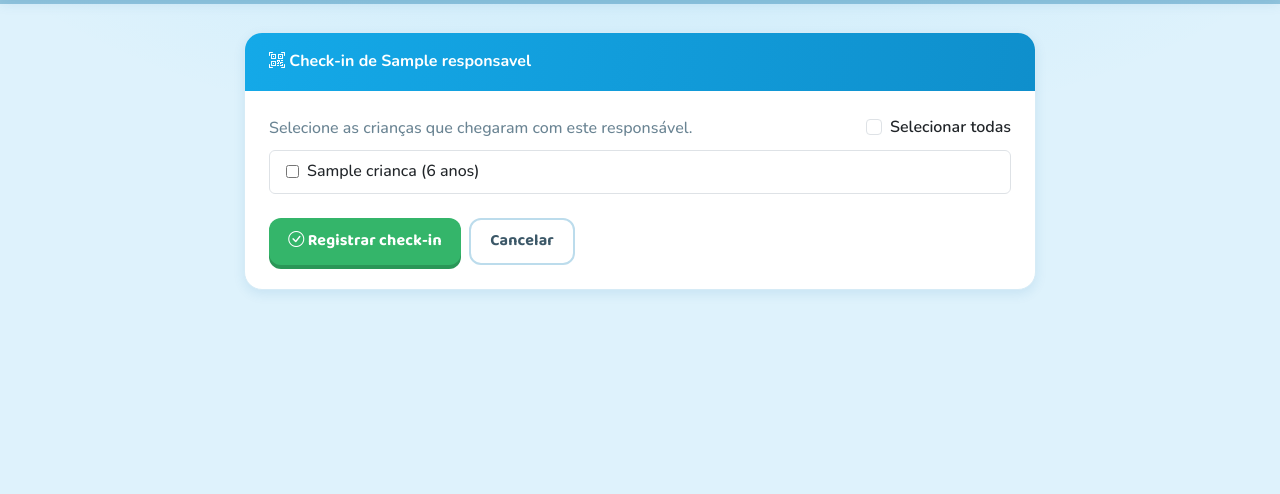
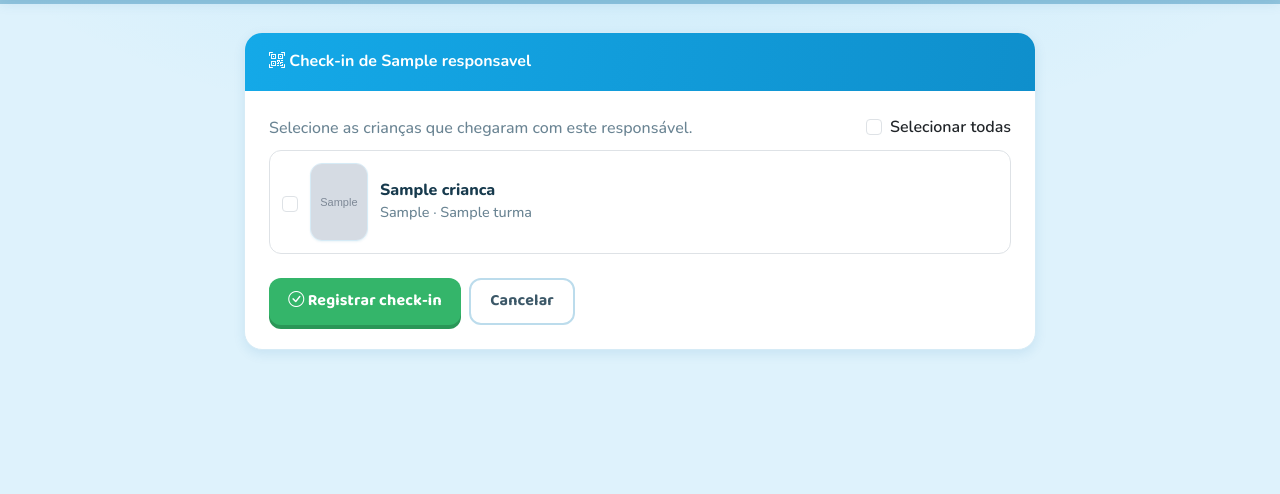
Before and after one commit to simoesjonatas/ebf, a Django app: page /presencas/checkin/responsavel/00000000-0000-0000-0000-000000000001/ in a window 1280 px wide. Shown: the part 69-563 px from the top of the page. Run offline with Django 4.2, Linux system fonts and the light colour scheme; a user stored in the database is signed in; tables that the repository leaves empty hold one stand-in row (values such as "Sample post"); grey boxes marked "Sample" are stand-in pictures.

Commit message:
feat: Melhorar a interface de check-in e check-out com novas classes CSS e exibição de fotos das crianças

```diff
--- a/ebf_project/presencas/forms.py
+++ b/ebf_project/presencas/forms.py
@@ -12,7 +12,7 @@ class CheckinForm(forms.Form):
 
     def __init__(self, criancas_queryset=None, *args, **kwargs):
         super().__init__(*args, **kwargs)
-        if criancas_queryset:
+        if criancas_queryset is not None:
             self.fields['criancas'].queryset = criancas_queryset
 
 
@@ -31,7 +31,7 @@ class CheckoutForm(forms.Form):
 
     def __init__(self, criancas_queryset=None, *args, **kwargs):
         super().__init__(*args, **kwargs)
-        if criancas_queryset:
+        if criancas_queryset is not None:
             self.fields['criancas'].queryset = criancas_queryset
 
 
--- a/ebf_project/presencas/views.py
+++ b/ebf_project/presencas/views.py
@@ -127,7 +127,7 @@ def checkin_responsavel(request, responsavel_id):
         crianca_responsavel__responsavel=responsavel,
         crianca_responsavel__pode_fazer_checkin=True,
         crianca_responsavel__ativo=True
-    ).distinct()
+    ).select_related('turma').distinct()
 
     # Crianças que já fizeram check-in hoje (presentes ou já retiradas):
     # não devem aparecer para novo check-in.
@@ -177,6 +177,7 @@ def checkin_responsavel(request, responsavel_id):
         'form': form,
         'responsavel': responsavel,
         'criancas_presentes': criancas_presentes,
+        'criancas_selecionadas_ids': request.POST.getlist('criancas') if request.method == 'POST' else [],
     }
     return render(request, 'presencas/checkin_responsavel.html', context)
 
@@ -199,7 +200,7 @@ def checkin_lote(request, lote_id):
         crianca_responsavel__pode_fazer_checkin=True,
         crianca_responsavel__ativo=True,
         ativa=True
-    ).distinct()
+    ).select_related('turma').distinct()
 
     hoje = date.today()
     # Crianças do lote que já fizeram check-in hoje (não entram de novo)
@@ -407,7 +408,7 @@ def checkout_lote(request, lote_id):
         ativa=True,
         presencas__data=hoje,
         presencas__status='PRESENTE'
-    ).distinct()
+    ).select_related('turma').distinct()
 
     # Crianças do lote que já saíram hoje (informativo)
     criancas_retiradas = lote.criancas.filter(
@@ -458,7 +459,7 @@ def checkout_responsavel(request, responsavel_id):
         crianca_responsavel__ativo=True,
         presencas__data=hoje,
         presencas__status='PRESENTE'
-    ).distinct()
+    ).select_related('turma').distinct()
 
     # Crianças deste responsável que JÁ saíram hoje (apenas informativo)
     criancas_retiradas = Crianca.objects.filter(
@@ -501,5 +502,6 @@ def checkout_responsavel(request, responsavel_id):
         'form': form,
         'responsavel': responsavel,
         'criancas_retiradas': criancas_retiradas,
+        'criancas_selecionadas_ids': request.POST.getlist('criancas') if request.method == 'POST' else [],
     }
     return render(request, 'presencas/checkout_responsavel.html', context)
--- a/ebf_project/static/css/components.css
+++ b/ebf_project/static/css/components.css
@@ -478,6 +478,60 @@ a.kpi-link:hover .kpi-link-arrow { transform: translateX(3px); color: var(--ebf-
     box-shadow: var(--ebf-shadow-sm);
 }
 
+.crianca-selection-list {
+    display: grid;
+    gap: var(--ebf-space-2);
+}
+.crianca-selection-list .list-group-item {
+    border-radius: var(--ebf-radius-sm);
+}
+.crianca-selection-item {
+    display: flex;
+    align-items: center;
+    gap: var(--ebf-space-3);
+    min-width: 0;
+    padding: var(--ebf-space-3);
+}
+.crianca-selection-check {
+    flex: 0 0 auto;
+}
+.crianca-selection-photo {
+    flex: 0 0 58px;
+    width: 58px;
+    aspect-ratio: 3 / 4;
+    border: 1px solid var(--ebf-border);
+    border-radius: var(--ebf-radius-sm);
+    object-fit: cover;
+    background: var(--ebf-surface-2);
+    box-shadow: var(--ebf-shadow-xs);
+}
+.crianca-selection-placeholder {
+    display: grid;
+    place-items: center;
+    color: var(--ebf-muted);
+    font-size: var(--ebf-fs-xs);
+    line-height: 1.1;
+    text-align: center;
+}
+.crianca-selection-body {
+    min-width: 0;
+}
+.crianca-selection-name {
+    display: block;
+    color: var(--ebf-ink);
+    font-weight: 800;
+    line-height: 1.2;
+    overflow-wrap: anywhere;
+}
+.crianca-selection-meta {
+    display: block;
+    margin-top: .15rem;
+    color: var(--ebf-muted);
+    font-size: var(--ebf-fs-sm);
+    line-height: 1.35;
+    overflow-wrap: anywhere;
+}
+
 /* ---- Dropdown (menu do usuário) ---------------------------------------- */
 .dropdown-menu {
     border: 1px solid var(--ebf-border);
--- a/ebf_project/static/css/responsive.css
+++ b/ebf_project/static/css/responsive.css
@@ -24,6 +24,22 @@
 
     /* Botões de ação ocupam a largura toda para facilitar o toque */
     .btn-block-mobile { width: 100%; }
+
+    .crianca-selection-item {
+        align-items: flex-start;
+        gap: var(--ebf-space-2);
+        padding: var(--ebf-space-2);
+    }
+    .crianca-selection-photo {
+        flex-basis: 52px;
+        width: 52px;
+    }
+    .crianca-selection-name {
+        font-size: .98rem;
+    }
+    .crianca-selection-meta {
+        font-size: .84rem;
+    }
 
     /* Reduz títulos grandes para caber na tela */
     h1, .h1 { font-size: 1.6rem; }
--- a/ebf_project/templates/presencas/checkin_responsavel.html
+++ b/ebf_project/templates/presencas/checkin_responsavel.html
@@ -32,11 +32,25 @@
                                 <label class="form-check-label fw-semibold" for="selTodasCheckin">Selecionar todas</label>
                             </div>
                         </div>
-                        <div class="list-group mb-4">
-                            {% for choice in form.criancas %}
-                                <label class="list-group-item d-flex align-items-center gap-2">{{ choice.tag }} {{ choice.choice_label }}</label>
+                        <div class="list-group crianca-selection-list mb-4">
+                            {% for crianca in form.criancas.field.queryset %}
+                                <label class="list-group-item crianca-selection-item" for="checkin-crianca-{{ forloop.counter0 }}">
+                                    <input class="form-check-input crianca-selection-check" type="checkbox" name="{{ form.criancas.html_name }}" id="checkin-crianca-{{ forloop.counter0 }}" value="{{ crianca.pk }}" {% if crianca.pk|stringformat:"s" in criancas_selecionadas_ids %}checked{% endif %}>
+                                    {% if crianca.foto %}
+                                        <img src="{{ crianca.foto.url }}" alt="Foto de {{ crianca.nome_completo }}" class="crianca-selection-photo">
+                                    {% else %}
+                                        <span class="crianca-selection-photo crianca-selection-placeholder">Sem foto</span>
+                                    {% endif %}
+                                    <span class="crianca-selection-body">
+                                        <span class="crianca-selection-name">{{ crianca.nome_completo }}</span>
+                                        <span class="crianca-selection-meta">{{ crianca.codigo_interno }} · {% if crianca.turma %}{{ crianca.turma.nome }}{% else %}Sem turma{% endif %}</span>
+                                    </span>
+                                </label>
                             {% endfor %}
                         </div>
+                        {% if form.criancas.errors %}
+                            <div class="invalid-feedback d-block mb-3">{{ form.criancas.errors|striptags }}</div>
+                        {% endif %}
                         <div class="d-flex gap-2">
                             <button class="btn btn-success" type="submit"><i class="bi bi-check-circle"></i> Registrar check-in</button>
                             <a class="btn btn-outline-secondary" href="{% url 'presencas:leitura_qr_checkin' %}">Cancelar</a>
```
Also changed, not shown: ebf_project/templates/presencas/checkin_lote.html (+11 -4 lines), ebf_project/templates/presencas/checkout_lote.html (+11 -4 lines), ebf_project/templates/presencas/checkout_responsavel.html (+17 -3 lines).
